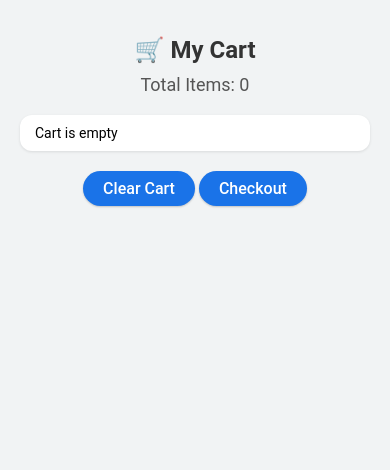
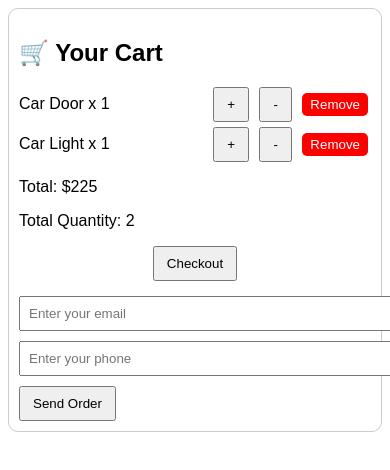
Before and after one commit to M9204/camrybusiness, a website: page index.html in a window 390 px wide. Both pictures are taken after a click on the button "Checkout". Drawn offline with nearby package versions, Linux system fonts and the light colour scheme.

Commit message:
Update index.html

```diff
--- a/index.html
+++ b/index.html
@@ -1,244 +1,125 @@
 <!DOCTYPE html>
-<html lang="en">
+<html>
 <head>
-<meta charset="UTF-8">
-<meta name="viewport" content="width=device-width, initial-scale=1.0">
-<title>My Cart</title>
+  <title>Cart Checkout with EmailJS</title>
+  <script src="https://cdn.jsdelivr.net/npm/emailjs-com@3/dist/email.min.js"></script>
   <style>
-  body {
-    font-family: "Roboto", "Google Sans", Arial, sans-serif;
-    background: #f1f3f4;
-    margin: 0;
-    padding: 20px;
-    text-align: center;
-  }
-
-  h1 {
-    font-size: 24px;
-    color: #333;
-    margin-bottom: 10px;
-  }
-
-  #totalQty {
-    font-size: 18px;
-    margin-bottom: 20px;
-    color: #555;
-  }
-
-  #cartList {
-    list-style: none;
-    padding: 0;
-    margin: 0 auto 20px auto;
-    max-width: 500px;
-    text-align: left;
-  }
-
-  #cartList li {
-    background: #fff;
-    border-radius: 12px;
-    margin: 10px 0;
-    padding: 12px 20px;
-    font-size: 16px;
-    box-shadow: 0 1px 3px rgba(0,0,0,0.1);
-    display: flex;
-    justify-content: space-between;
-    align-items: center;
-  }
-
-  .item-controls button {
-    margin: 0 5px;
-    border: none;
-    border-radius: 12px;
-    padding: 5px 10px;
-    font-weight: bold;
-    cursor: pointer;
-  }
-
-  .plus { background-color: #1a73e8; color: #fff; }
-  .minus { background-color: #666; color: #fff; }
-  .remove { background-color: #e53935; color: #fff; }
-/*
-  .cart-buttons {
-    display: flex;
-    flex-wrap: wrap;
-    justify-content: center;
-    gap: 10px;
-    margin-bottom: 30px;
-  }
-
-  .gs-button {
-    font-family: "Roboto", "Google Sans", Arial, sans-serif;
-    font-size: 16px;
-    font-weight: 500;
-    color: #fff;
-    background-color: #1a73e8;
-    border: none;
-    border-radius: 24px;
-    padding: 10px 24px;
-    cursor: pointer;
-    box-shadow: 0 1px 2px rgba(0,0,0,0.2);
-    transition: background-color 0.2s, box-shadow 0.2s, transform 0.1s;
-  }
-
-  .gs-button:hover { background-color: #1669c1; box-shadow: 0 2px 4px rgba(0,0,0,0.3); }
-  .gs-button:active { background-color: #145ab8; transform: scale(0.98); }
-*/
-  .toast {
-    position: fixed;
-    bottom: 20px;
-    left: 50%;
-    transform: translateX(-50%);
-    background: #1a73e8;
-    color: #fff;
-    padding: 10px 15px;
-    border-radius: 20px;
-    font-family: "Roboto", "Google Sans", Arial, sans-serif;
-    z-index: 9999;
-    box-shadow: 0 2px 4px rgba(0,0,0,0.3);
-  }
-
-  @media (max-width: 480px) {
-    #cartList li { font-size: 14px; padding: 10px 15px; }
-    .gs-button { font-size: 14px; padding: 8px 20px; }
-    .item-controls button { padding: 4px 8px; font-size: 14px; }
-  }
+    body { font-family: Arial, sans-serif; }
+    .cart { max-width: 400px; margin: auto; padding: 10px; border: 1px solid #ccc; border-radius: 10px; }
+    .cart-item { display: flex; justify-content: space-between; align-items: center; margin: 5px 0; }
+    .qty-controls button { margin: 0 3px; }
+    .remove-btn { background: red; color: white; border: none; padding: 4px 8px; border-radius: 5px; cursor: pointer; }
+    .checkout-form { display: none; margin-top: 15px; }
+    input { width: 100%; padding: 8px; margin-bottom: 10px; }
+    button { padding: 8px 12px; }
+    .checkout-btn { display: block; margin: 15px auto; }
   </style>
-
-<style>
-/* Base Google Sites button style */
-.gs-button, .plus, .minus, .remove {
-    font-family: "Roboto", "Google Sans", Arial, sans-serif;
-    font-weight: 500;
-    font-size: 16px;
-    color: #fff;
-    background-color: #1a73e8; /* primary blue */
-    border: none;
-    border-radius: 24px;
-    padding: 8px 20px;
-    cursor: pointer;
-    box-shadow: 0 1px 2px rgba(0,0,0,0.2);
-    transition: background-color 0.2s, box-shadow 0.2s, transform 0.1s;
-}
-
-.gs-button:hover, .plus:hover, .minus:hover {
-    background-color: #1669c1;
-    box-shadow: 0 2px 4px rgba(0,0,0,0.3);
-}
-
-.gs-button:active, .plus:active, .minus:active {
-    background-color: #145ab8;
-    transform: scale(0.98);
-}
-
-/* Remove button in red Google style */
-.remove {
-    background-color: #e53935;
-}
-
-.remove:hover {
-    background-color: #c62828;
-}
-
-.remove:active {
-    background-color: #b71c1c;
-}
-
-/* Small buttons like + / - in pill shape */
-.plus, .minus {
-    border-radius: 16px;
-    padding: 4px 12px;
-    font-size: 14px;
-}
-</style>
-
-
 </head>
 <body>
-  <h1>🛒 My Cart</h1>
-  <div id="totalQty">Total Items: 0</div>
-  <ul id="cartList"></ul>
 
-  <div class="cart-buttons">
-    <button class="gs-button" onclick="clearCart()">Clear Cart</button>
-    <button class="gs-button" onclick="checkout()">Checkout</button>
+<div class="cart">
+  <h2>🛒 Your Cart</h2>
+  <div id="cart-items"></div>
+  <p id="total">Total: 0</p>
+  <p id="total-qty">Total Quantity: 0</p>
+  <button class="checkout-btn" onclick="showCheckoutForm()">Checkout</button>
+
+  <form id="checkout-form" class="checkout-form" onsubmit="sendEmail(event)">
+    <input type="email" id="user-email" placeholder="Enter your email" required>
+    <input type="tel" id="user-phone" placeholder="Enter your phone" required>
+    <button type="submit">Send Order</button>
+  </form>
 </div>
 
 <script>
-let cart = JSON.parse(localStorage.getItem('cart')) || {};
+  emailjs.init("KL9tzTpfIKMZOOfGi");
 
-const urlParams = new URLSearchParams(window.location.search);
-const newItem = urlParams.get('item');
-if (newItem) {
-  if (cart[newItem]) cart[newItem] += 1;
-  else cart[newItem] = 1;
-  localStorage.setItem('cart', JSON.stringify(cart));
-  showToast(newItem + " added to cart");
+  let cart = {};
+
+  function addItem(name, price) {
+    if (!cart[name]) {
+      cart[name] = { price: price, quantity: 1 };
+    } else {
+      cart[name].quantity++;
     }
-
-const cartList = document.getElementById('cartList');
-const totalQtyDiv = document.getElementById('totalQty');
-
-function renderCart() {
-  const keys = Object.keys(cart);
-  if (keys.length === 0) {
-    cartList.innerHTML = "<li>Cart is empty</li>";
-    totalQtyDiv.textContent = "Total Items: 0";
-    return;
-  }
-
-  cartList.innerHTML = keys.map(item =>
-    `<li>
-      <span>${item} x ${cart[item]}</span>
-      <span class="item-controls">
-        <button class="minus" onclick="decrease('${item}')">−</button>
-        <button class="plus" onclick="increase('${item}')">+</button>
-        <button class="remove" onclick="removeItem('${item}')">Remove</button>
-      </span>
-    </li>`).join('');
-
-  const totalQty = keys.reduce((sum, k) => sum + cart[k], 0);
-  totalQtyDiv.textContent = "Total Items: " + totalQty;
-}
-
-function increase(item) { cart[item] += 1; updateCart(); }
-function decrease(item) {
-  if (cart[item] > 1) cart[item] -= 1;
-  else delete cart[item];
-  updateCart();
-}
-function removeItem(item) { delete cart[item]; updateCart(); }
-
-function updateCart() {
-  localStorage.setItem('cart', JSON.stringify(cart));
     renderCart();
   }
 
-function clearCart() { cart = {}; updateCart(); }
-
-function checkout() {
-  if (Object.keys(cart).length === 0) return;
-  let text = "My Cart Summary:\n\n";
-  for (let item in cart) text += `${item} x ${cart[item]}\n`;
-  const blob = new Blob([text], {type: "text/plain"});
-  const url = URL.createObjectURL(blob);
-  const a = document.createElement('a');
-  a.href = url;
-  a.download = 'cart_summary.txt';
-  document.body.appendChild(a);
-  a.click();
-  document.body.removeChild(a);
-  URL.revokeObjectURL(url);
+  function updateQty(name, change) {
+    if (cart[name]) {
+      cart[name].quantity += change;
+      if (cart[name].quantity <= 0) {
+        delete cart[name];
+      }
+      renderCart();
+    }
   }
 
-function showToast(msgText) {
-  const msg = document.createElement('div');
-  msg.className = 'toast';
-  msg.textContent = msgText;
-  document.body.appendChild(msg);
-  setTimeout(() => msg.remove(), 2000);
+  function removeItem(name) {
+    delete cart[name];
+    renderCart();
   }
 
+  function renderCart() {
+    let cartContainer = document.getElementById("cart-items");
+    let total = 0;
+    let totalQty = 0;
+    cartContainer.innerHTML = "";
+
+    for (let name in cart) {
+      let item = cart[name];
+      total += item.price * item.quantity;
+      totalQty += item.quantity;
+
+      cartContainer.innerHTML += `
+        <div class="cart-item">
+          <span>${name} x ${item.quantity}</span>
+          <div class="qty-controls">
+            <button onclick="updateQty('${name}', 1)">+</button>
+            <button onclick="updateQty('${name}', -1)">-</button>
+            <button class="remove-btn" onclick="removeItem('${name}')">Remove</button>
+          </div>
+        </div>
+      `;
+    }
+
+    document.getElementById("total").textContent = "Total: $" + total;
+    document.getElementById("total-qty").textContent = "Total Quantity: " + totalQty;
+  }
+
+  function showCheckoutForm() {
+    document.getElementById("checkout-form").style.display = "block";
+  }
+
+  function sendEmail(event) {
+    event.preventDefault();
+
+    let email = document.getElementById("user-email").value;
+    let phone = document.getElementById("user-phone").value;
+
+    let items = Object.keys(cart).map(name => `${name} x ${cart[name].quantity}`).join(", ");
+    let quantities = Object.values(cart).map(item => item.quantity).reduce((a, b) => a + b, 0);
+
+    emailjs.send("service_id", "template_9mrozeg", {
+      email: email,
+      phone: phone,
+      items: items,
+      quantity: quantities
+    }).then(() => {
+      alert("✅ Order sent successfully!");
+      cart = {};
       renderCart();
+      document.getElementById("checkout-form").style.display = "none";
+    }).catch(err => {
+      console.error(err);
+      alert("❌ Failed to send order");
+    });
+  }
+
+  // Example test items
+  addItem("Car Door", 150);
+  addItem("Car Light", 75);
 </script>
+
 </body>
 </html>
```
Lines whose indentation alone changed are shown as unchanged.
